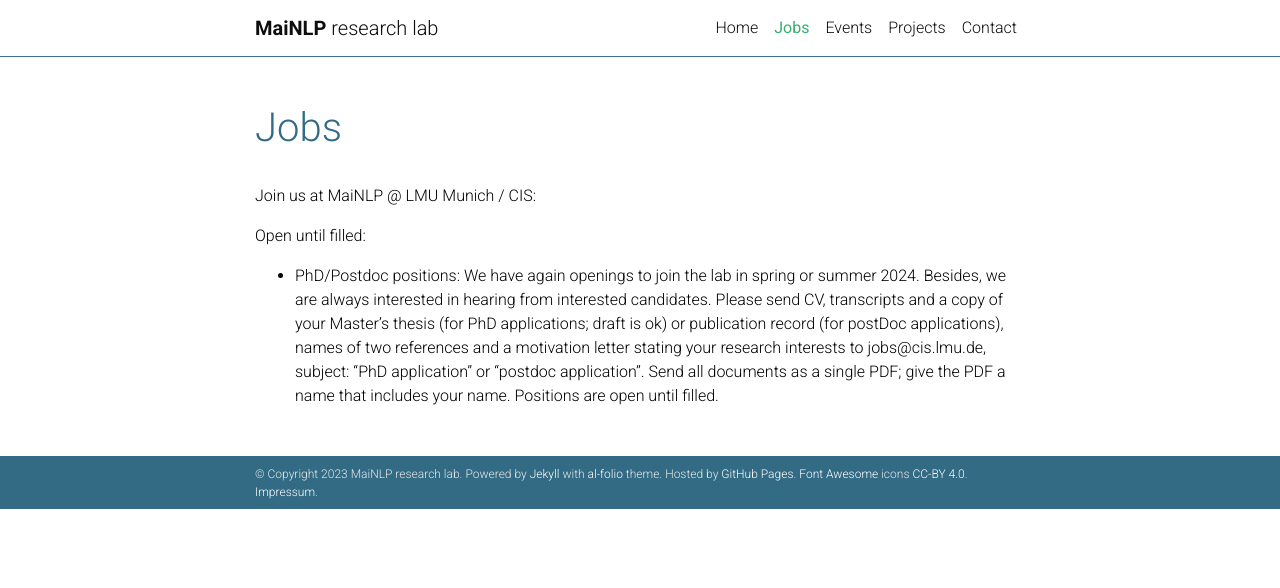
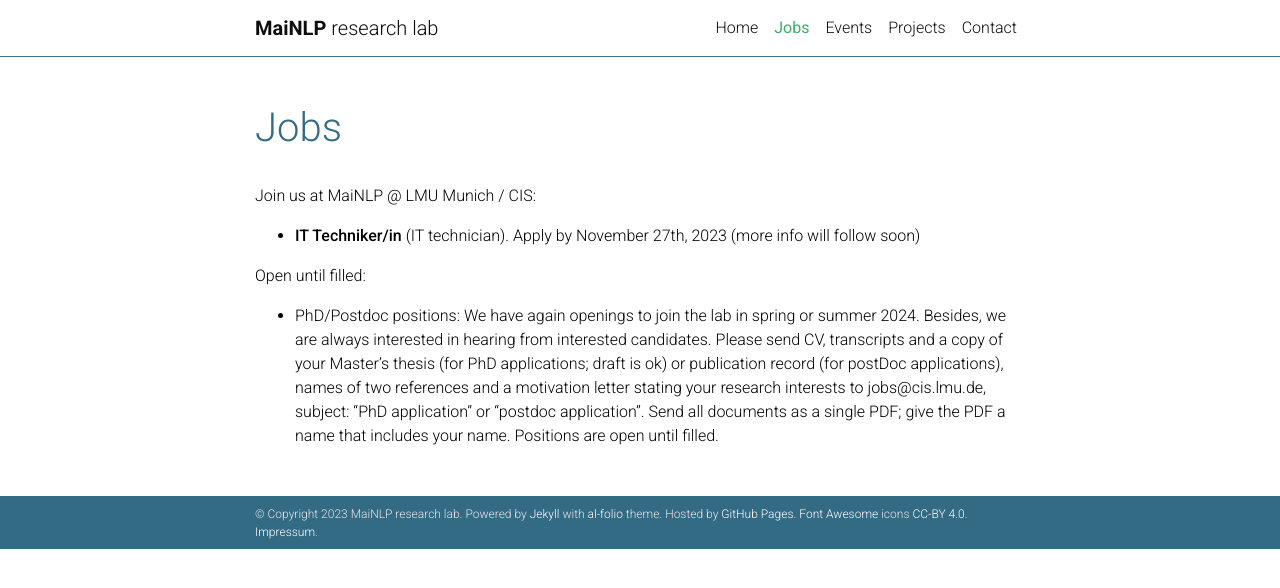
Before and after one commit to mainlp/mainlp.github.io, a Jekyll site: the page built from _pages/jobs.md, in a window 1280 px wide. Shown: the top 588 px of the page. Built offline with Jekyll 4.4.1, drawn with Linux system fonts in a browser that asks for light colours; comment, search, counter and statistics services are not loaded; a style sheet for code colours, icons or effects is not loaded.

Commit message:
Update jobs.md

```diff
--- a/_pages/jobs.md
+++ b/_pages/jobs.md
@@ -9,6 +9,8 @@ nav_order: 4
 
 Join us at MaiNLP @ LMU Munich / CIS:
 
+- **IT Techniker/in** (IT technician). Apply by November 27th, 2023 (more info will follow soon)
+
 
 Open until filled:
 
```
